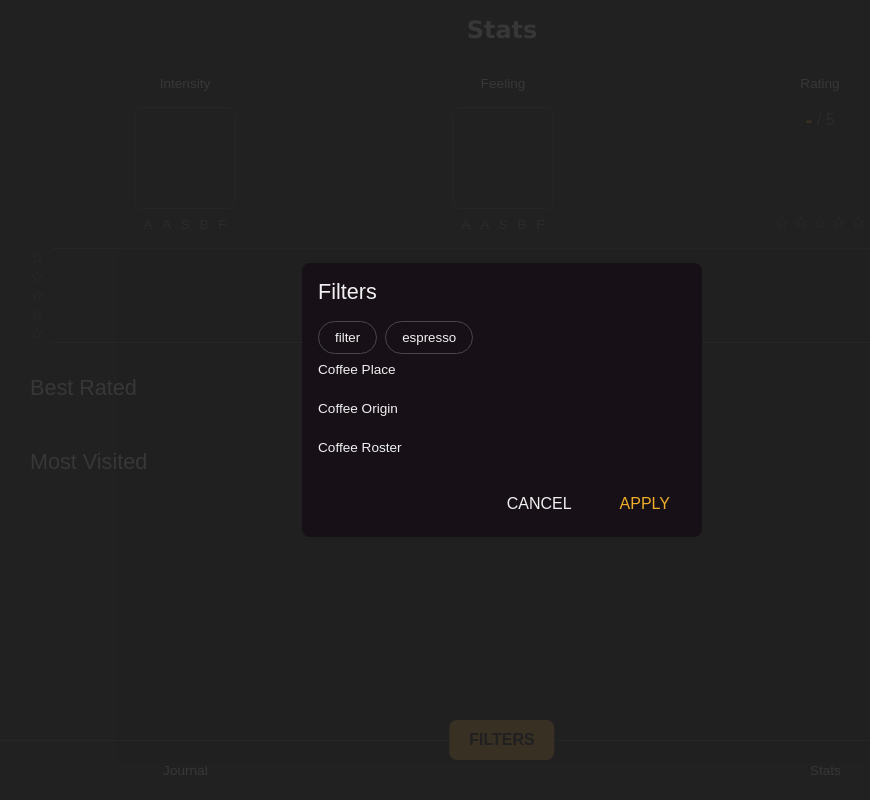
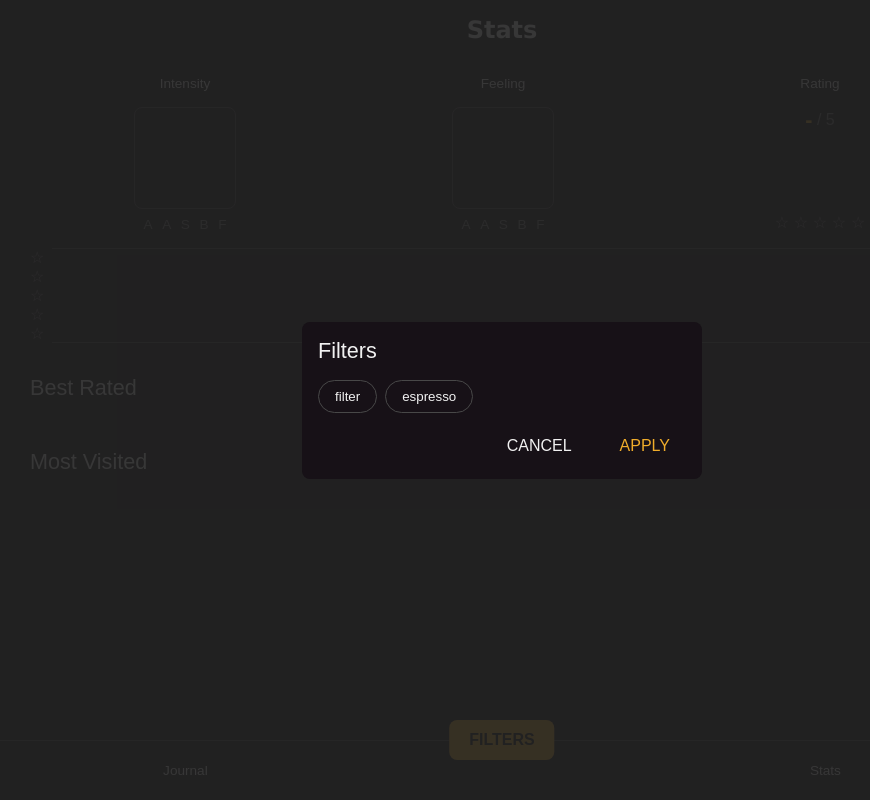
Before and after one commit to pipan/coffee-jurnal, a Vue app: page /stats/filter in a window 1280 px wide. Shown: the whole page, without its empty margins (138-1008 px from the left). Built offline with nearby package versions, Linux system fonts and the light colour scheme.

Commit message:
fix empt autocomplete

```diff
--- a/src/components/InputAutocomplete.vue
+++ b/src/components/InputAutocomplete.vue
@@ -1,5 +1,5 @@
 <template>
-    <div class="autocomplete" :class="{'autocomplete--visible': visible}">
+    <div class="autocomplete" :class="{'autocomplete--visible': visible}" v-if="options.length > 0">
         <button type="button"
             v-for="option of options"
             :key="option"
--- a/src/views/FilterModal.vue
+++ b/src/views/FilterModal.vue
@@ -2,21 +2,24 @@
     <div class="modal-view" @click="outsideClick()">
         <div class="modal" @click="preventClosing = true">
             <h2 class="pb-m">Filters</h2>
-            <div class="column gap-s">
+            <div class="column gap-m">
                 <SelectToggle :options="coffeeTypeOptions"
                     :value="coffeeType"
                     @change="coffeeTypeValue = $event"></SelectToggle>
                 <SelectList inputId="coffee-place"
+                    v-if="coffeePlaceOptions.length > 0"
                     label="Coffee Place"
                     :options="coffeePlaceOptions"
                     :value="coffeePlace"
                     @change="coffeePlaceValue = $event"></SelectList>
                 <SelectList inputId="coffee-origin"
+                    v-if="coffeeOriginOptions.length > 0"
                     label="Coffee Origin"
                     :options="coffeeOriginOptions"
                     :value="coffeeOrigin"
                     @change="coffeeOriginValue = $event"></SelectList>
                 <SelectList inputId="coffee-roster"
+                    v-if="coffeeRosterOptions.length > 0"
                     label="Coffee Roster"
                     :options="coffeeRosterOptions"
                     :value="coffeeRoster"
```
